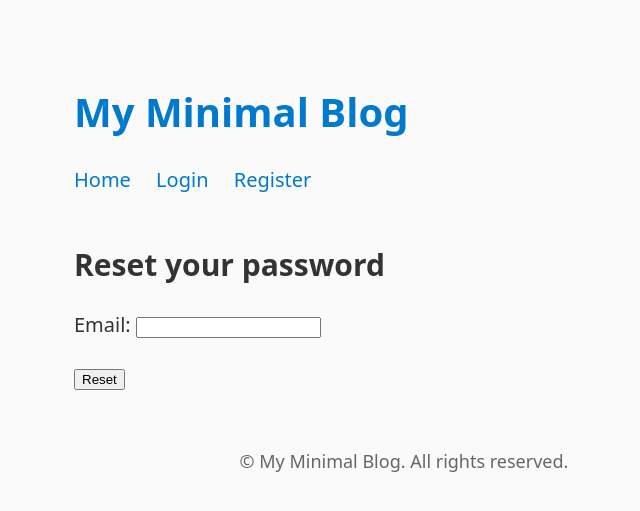
After one commit to AlexSD92/lifelong_blog, a Django app: page /accounts/password_reset/ in a window 1280 px wide. The commit adds this page. Shown: the top 511 px of the page, without its empty margins (236-876 px from the left). Run offline with Django 5.2, Linux system fonts and the light colour scheme.

Commit message:
Add user registration with auto-login, logout via POST, password reset workflow, and login/logout redirects

```diff
--- a/blog/templates/blog/base.html
+++ b/blog/templates/blog/base.html
@@ -84,9 +84,21 @@
     <h1><a href="/">My Minimal Blog</a></h1>
     <nav>
       <a href="/">Home</a>
-      <a href="#">About</a>
-      <a href="#">Contact</a>
+      {% if user.is_authenticated %}
+        <span>Welcome, {{ user.username }}</span>
+        <form method="post" action="{% url 'logout' %}" style="display: inline;">
+          {% csrf_token %}
+          <button type="submit" style="background:none;border:none;padding:0;color:#007acc;cursor:pointer;">
+            Logout
+          </button>
+        </form>
+
+      {% else %}
+        <a href="{% url 'login' %}">Login</a>
+        <a href="{% url 'register' %}">Register</a>
+      {% endif %}
     </nav>
+
   </header>
 
   {% block content %}{% endblock %}
--- a/blog/templates/blog/login.html
+++ b/blog/templates/blog/login.html
@@ -8,4 +8,6 @@
     {{ form.as_p }}
     <button type="submit">Login</button>
   </form>
+  <p><a href="{% url 'password_reset' %}">Forgot password?</a></p>
+
 {% endblock %}
--- a/blog/urls.py
+++ b/blog/urls.py
@@ -5,4 +5,5 @@ urlpatterns = [
     path('', views.home, name='home'),
     path('post/<slug:slug>/', views.post_detail, name='post_detail'),
     path('category/<slug:slug>/', views.category_posts, name='category_posts'),
+        path('register/', views.register, name='register'),  # 👈 new
 ]
--- /dev/null
+++ b/life_long_blog/templates/registration/password_reset_complete.html
@@ -0,0 +1,6 @@
+{% extends "blog/base.html" %}
+{% block title %}Password Reset Complete{% endblock %}
+{% block content %}
+  <h2>Password changed!</h2>
+  <p>You can now <a href="{% url 'login' %}">log in</a> with your new password.</p>
+{% endblock %}
--- /dev/null
+++ b/life_long_blog/templates/registration/password_reset_done.html
@@ -0,0 +1,6 @@
+{% extends "blog/base.html" %}
+{% block title %}Password Reset Sent{% endblock %}
+{% block content %}
+  <h2>Check your inbox</h2>
+  <p>If your email is registered, you’ll get a link to reset your password.</p>
+{% endblock %}
--- /dev/null
+++ b/life_long_blog/templates/registration/password_reset_form.html
@@ -0,0 +1,10 @@
+{% extends "blog/base.html" %}
+{% block title %}Reset Password{% endblock %}
+{% block content %}
+  <h2>Reset your password</h2>
+  <form method="post">
+    {% csrf_token %}
+    {{ form.as_p }}
+    <button type="submit">Reset</button>
+  </form>
+{% endblock %}
--- a/life_long_blog/urls.py
+++ b/life_long_blog/urls.py
@@ -11,6 +11,10 @@ urlpatterns = [
     # ✅ Login and Logout URLs
     path('accounts/login/', auth_views.LoginView.as_view(template_name='blog/login.html'), name='login'),
     path('accounts/logout/', auth_views.LogoutView.as_view(), name='logout'),
+    path('accounts/password_reset/', auth_views.PasswordResetView.as_view(template_name='registration/password_reset_form.html'), name='password_reset'),
+    path('accounts/password_reset/done/', auth_views.PasswordResetDoneView.as_view(template_name='registration/password_reset_done.html'), name='password_reset_done'),
+    path('accounts/reset/<uidb64>/<token>/', auth_views.PasswordResetConfirmView.as_view(template_name='registration/password_reset_confirm.html'), name='password_reset_confirm'),
+    path('accounts/reset/done/', auth_views.PasswordResetCompleteView.as_view(template_name='registration/password_reset_complete.html'), name='password_reset_complete'),
 ]
 
 # ✅ Media support in development
```
Also changed, not shown: blog/forms.py (+7 -0 lines), blog/templates/blog/logged_out.html (added, +7 -0 lines), blog/templates/blog/register.html (added, +11 -0 lines), blog/views.py (+15 -0 lines), life_long_blog/settings.py (+6 -1 lines), life_long_blog/templates/registration/password_reset_confirm.html (added, +12 -0 lines), db.sqlite3.
